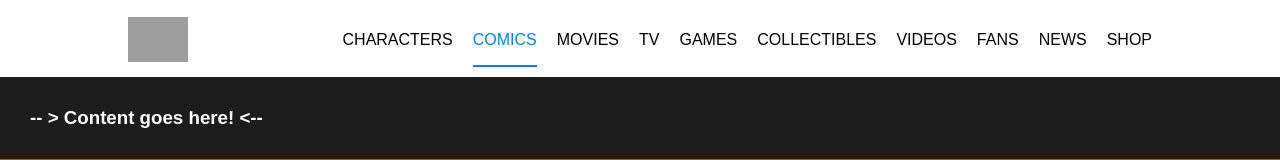
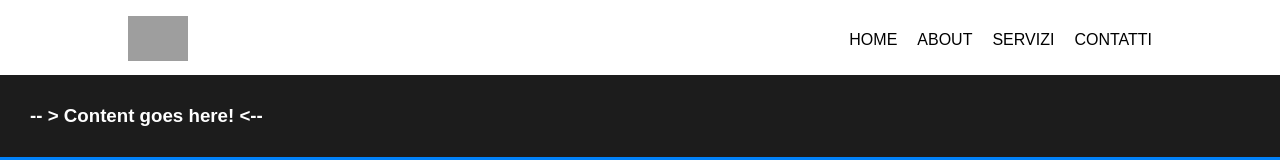
Before and after one commit to GiuseppeLiGioi/react-dc-comics, a React (Vite) app: page / in a window 1280 px wide. Shown: the top 160 px of the page. Built offline with nearby package versions, Linux system fonts and the light colour scheme; grey boxes are pictures that could not be loaded.

Commit message:
add: links.map

```diff
--- a/src/App.jsx
+++ b/src/App.jsx
@@ -4,9 +4,18 @@
 
 function App() {
 
+
+
+  const links = [
+    {id: 1, url: '/'},
+    {id: 2, url: '/about'},
+    {id: 3, url: '/servizi'},
+    {id: 4, url: '/contatti'}
+
+  ];
   return (
     <>
-      <Header />
+      <Header links={links}/>
       <Main />
       <Footer />
     </>
--- a/src/components/Header.jsx
+++ b/src/components/Header.jsx
@@ -1,4 +1,7 @@
-function Header (){
+function Header ({links}){
+
+
+
     return(
         <header>
             <div className="container">
@@ -8,16 +11,12 @@
                 <nav>
                     <ul>
 
-                    <li><a href="#">CHARACTERS</a></li>
-                    <li className="active"><a className="active" href="#">COMICS</a></li>
-                    <li><a href="#">MOVIES</a></li>
-                    <li><a href="#">TV</a></li>
-                    <li><a href="#">GAMES</a></li>
-                    <li><a href="#">COLLECTIBLES</a></li>
-                    <li><a href="#">VIDEOS</a></li>
-                    <li><a href="#">FANS</a></li>
-                    <li><a href="#">NEWS</a></li>
-                    <li><a href="#">SHOP</a></li>
+                    {links.map((link, index) => (
+                            <li key={link.id}>
+                                {/* Usando link.url per il link e un testo generico come l'URL */}
+                                <a href={link.url}>{link.url.slice(1).toUpperCase() || 'HOME'}</a>
+                            </li>
+                        ))}
 
                     </ul>
 
```
